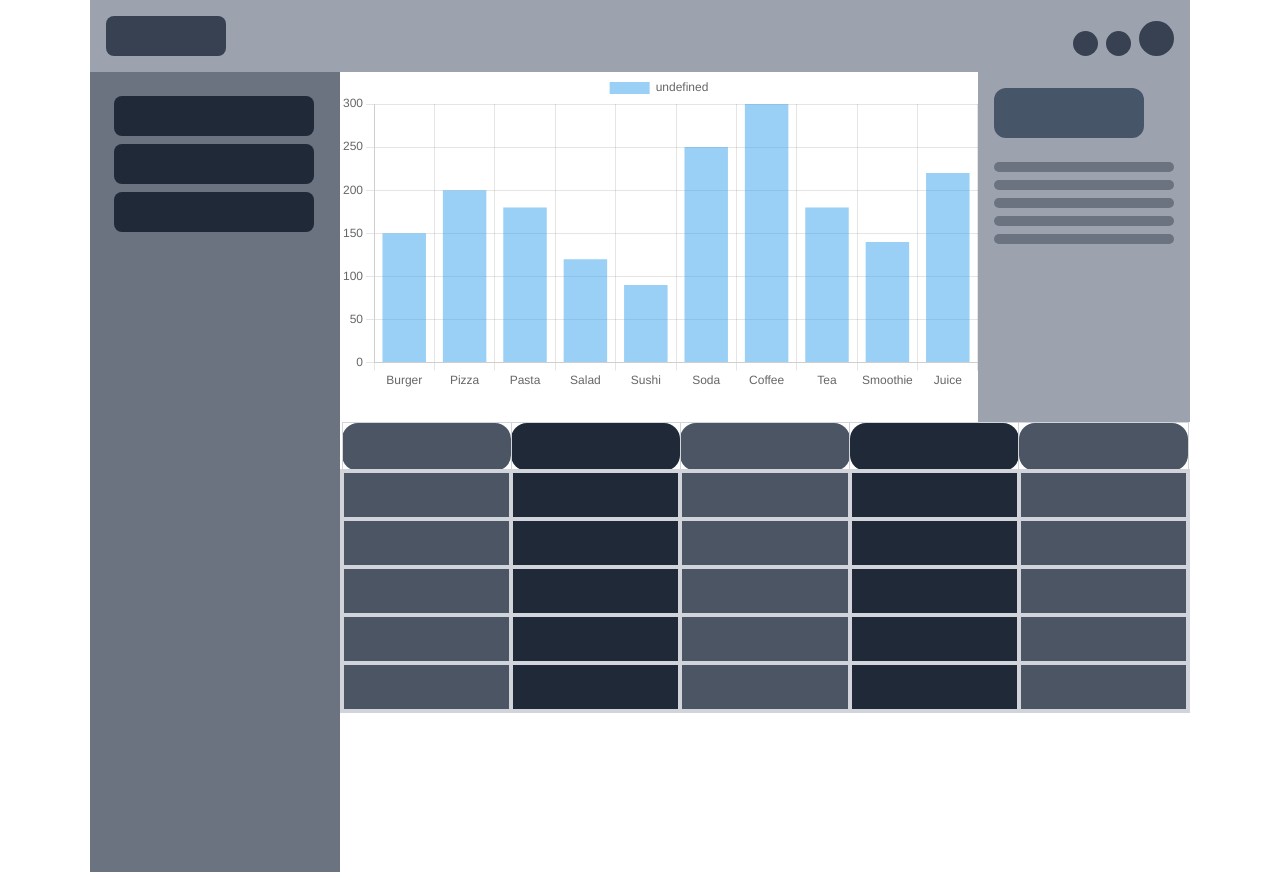
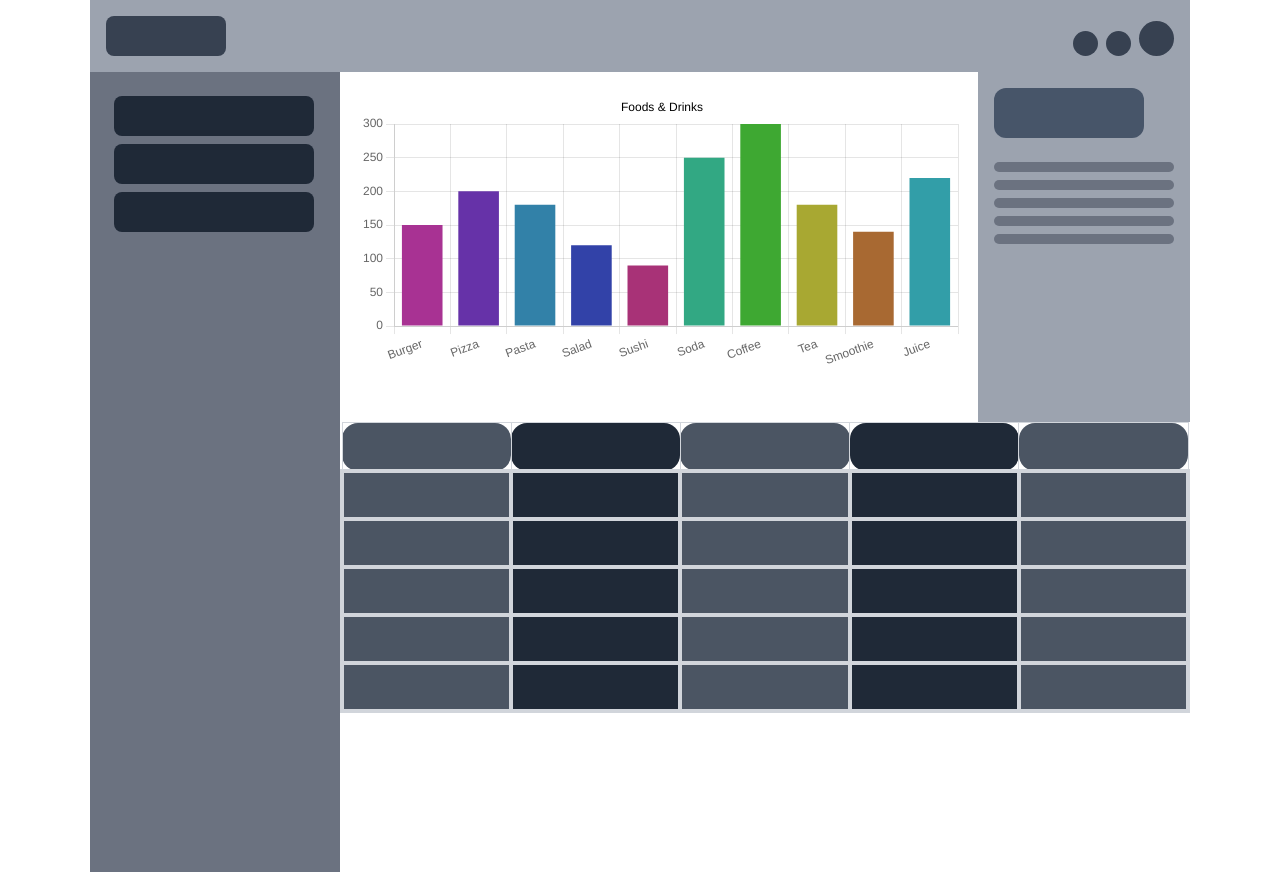
Before and after one commit to RikyAdiPutra/Next-Chart, a Next.js app: page / in a window 1280 px wide. Built offline with nearby package versions, Linux system fonts and the light colour scheme.

Commit message:
style chart with options

```diff
--- a/src/app/components/Chart.jsx
+++ b/src/app/components/Chart.jsx
@@ -10,14 +10,41 @@ const BarGrafik = () => {
   const data = {
     datasets: [
       {
+        label: "Foods & Drinks",
         data: productsSales,
+        backgroundColor: [
+          "#a83293",
+          "#6632a8",
+          "#3281a8",
+          "#3242a8",
+          "#a83277",
+          "#32a883",
+          "#3ea832",
+          "#a8a832",
+          "#a86932",
+          "#329ea8",
+        ],
       },
     ],
     labels: productsName,
   };
+
+  const options = {
+    plugins: {
+      legend: {
+        labels: {
+          color: "black",
+          boxWidth: 0,
+        },
+      },
+    },
+    layout: {
+      padding: 20,
+    },
+  };
   return (
     <div className="w-full h-full">
-      <Bar data={data} />
+      <Bar data={data} options={options} />
     </div>
   );
 };
```
